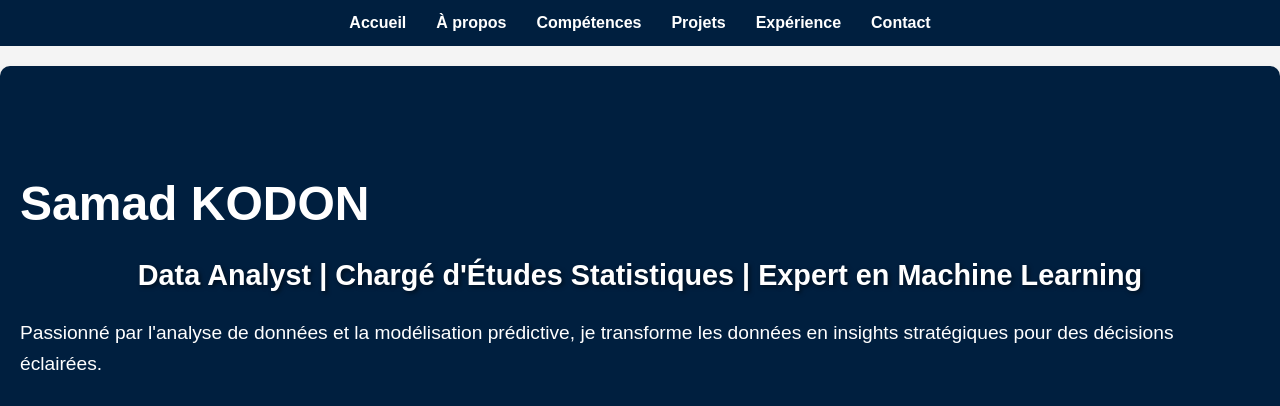
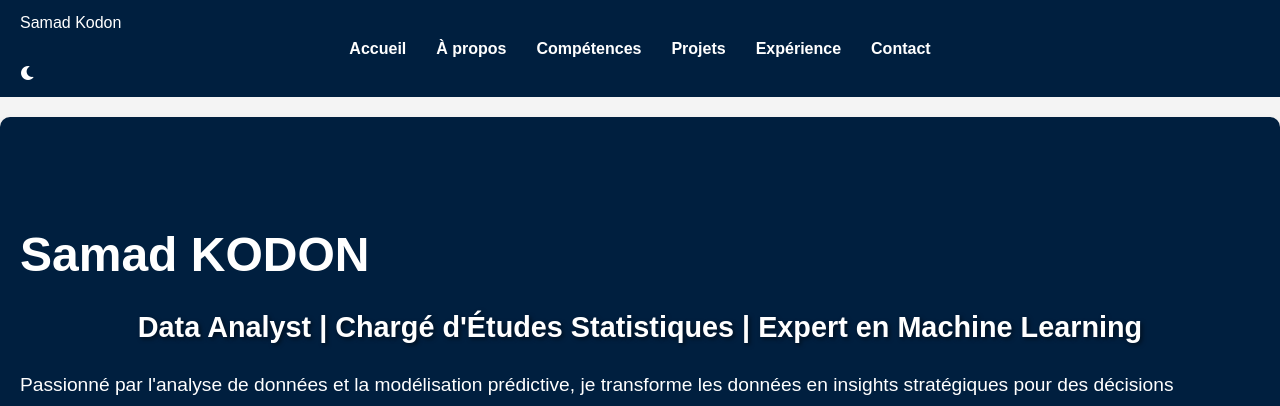
Before and after one commit to Samadkod/Samad.github.io, a plain HTML site: page index.html in a window 1280 px wide. Shown: the top 406 px of the page. Drawn offline with Linux system fonts and the light colour scheme.

Commit message:
Update index.html

```diff
--- a/index.html
+++ b/index.html
@@ -9,8 +9,10 @@
 </head>
 <body>
     <!-- Barre de navigation -->
+    <header>
         <nav>
-        <ul>
+            <div class="logo">Samad Kodon</div>
+            <ul class="nav-links">
                 <li><a href="#home">Accueil</a></li>
                 <li><a href="#about">À propos</a></li>
                 <li><a href="#skills">Compétences</a></li>
@@ -18,7 +20,11 @@
                 <li><a href="#experience">Expérience</a></li>
                 <li><a href="#contact">Contact</a></li>
             </ul>
+            <div class="mode-switch">
+                <i class="fas fa-moon"></i>
+            </div>
         </nav>
+    </header>
 
     <!-- Section Accueil -->
     <section id="home" class="home">
```
Lines whose indentation alone changed are shown as unchanged.
